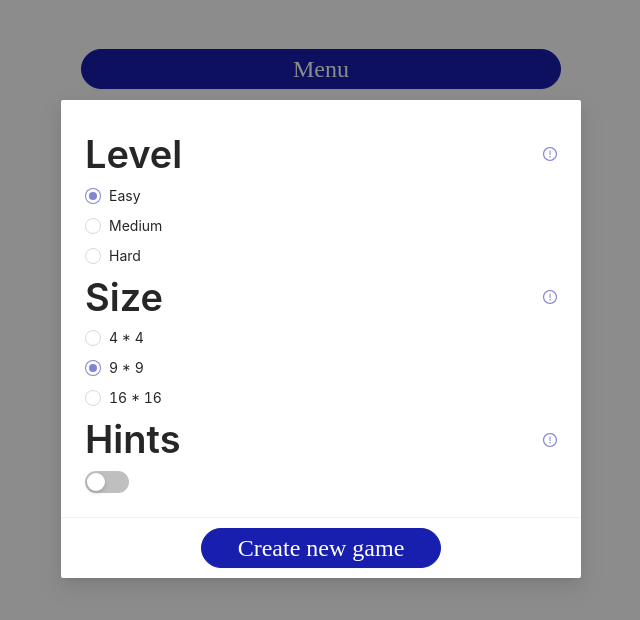
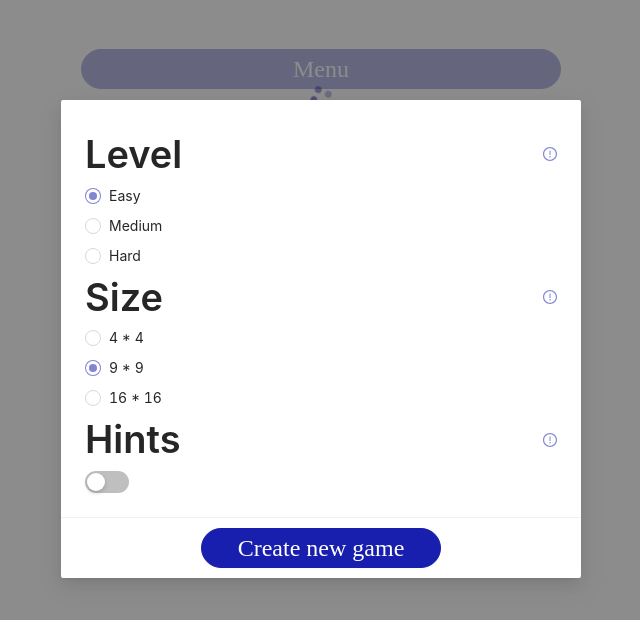
Before and after one commit to Aleks951/sudoku, a React (Create React App) app: page / in a window 1280 px wide. Shown: the top 620 px of the page, without its empty margins (319-959 px from the left). Built offline with nearby package versions, Linux system fonts and the light colour scheme.

Commit message:
Added spin and optimization component Cell

```diff
--- a/src/App.scss
+++ b/src/App.scss
@@ -1,6 +1,10 @@
 @import '~antd/dist/antd.css';
 
 $input-radio-color: rgba(24, 30, 173, 0.54);
+
+.ant-spin-dot-item {
+  background-color: $input-radio-color;
+}
 
 .ant-layout-header,
 .ant-layout {
--- a/src/App.tsx
+++ b/src/App.tsx
@@ -1,6 +1,7 @@
 import React, { useState, useMemo } from 'react';
 import Square from './components/Square';
 import GameSelection from './components/GameSelection';
+import WrapSpin from './components/WrapSpin'
 import { Layout, Button } from 'antd';
 
 import { useSelector, useDispatch } from 'react-redux'
@@ -22,15 +23,12 @@ function App() {
   }, [sizeBoard])
 
   const createGame = (difficultyLevel: number, sizeBoard: number) => {
-    const promise = new Promise(res => {
+    new Promise(res => {
       setLoading(true)
+      dispatch(setState({ difficultyLevel, sizeBoard }))
+      dispatch(newGame(sizeBoard))
       res(true)
-    })
-
-    promise
-      .then(() => dispatch(setState({ difficultyLevel, sizeBoard })))
-      .then(() => dispatch(newGame(sizeBoard)))
-      .then(() => setLoading(false))
+    }).then(() => setLoading(false))
   }
 
   return (
@@ -41,29 +39,24 @@ function App() {
         createGame={createGame}
         closable={board.length !== 0}
       />
+      <WrapSpin loading={loading}>
         <Header className='header'>
           <Button onClick={() => setVisibleModal(true)}>Menu</Button>
         </Header>
         <Content className='content'>
-        {loading
-          ?
-          null
-          :
           <div className='center-f'>
             <div className='myGridWrap2' style={{ gridTemplateColumns: gridTemplate, gridTemplateRows: gridTemplate }}>
-              {
-                board.map((square, i) => (
+              {board.map((square, i) => (
                 <Square
                   key={i}
                   square={square}
                   gridTemplate={gridTemplate}
                 />
-                ))
-              }
+              ))}
             </div>
           </div>
-        }
         </Content>
+      </WrapSpin>
     </Layout>
   )
 }
--- a/src/components/Cell.tsx
+++ b/src/components/Cell.tsx
@@ -1,4 +1,4 @@
-import React, { useState } from "react"
+import React, { useState, useEffect } from "react"
 import { InputNumber } from 'antd'
 import { RootState } from '../reducer'
 import { useSelector } from 'react-redux'
@@ -8,9 +8,17 @@ interface props {
     disabledCells: Array<number>
 }
 
+type typeInputValue = undefined | number
+
 export default ({ number, disabledCells }: props) => {
     const [statusAnswer, setStatusAnswer] = useState(false)
+    const [inputValue, setInputValue] = useState<typeInputValue>()
     const { hints, sizeBoard } = useSelector((state: RootState) => state.sudoku)
+
+    useEffect(() => {
+        setInputValue(undefined)
+        setStatusAnswer(false)
+    }, [disabledCells])
 
     return (
         <>
@@ -25,6 +33,7 @@ export default ({ number, disabledCells }: props) => {
                 :
                 <InputNumber
                     data-testid='active'
+                    value={inputValue}
                     min={1}
                     max={sizeBoard}
                     className="cell"
@@ -35,6 +44,7 @@ export default ({ number, disabledCells }: props) => {
                         } else {
                             setStatusAnswer(value !== number)
                         }
+                        setInputValue(value)
                     }}
                 />
             }
--- /dev/null
+++ b/src/components/WrapSpin.tsx
@@ -0,0 +1,28 @@
+import React, { useEffect, useState } from "react";
+import { Spin } from 'antd';
+
+interface props {
+    loading: boolean,
+    children: React.ReactNode
+}
+
+export default ({ loading, children }: props) => {
+    const [spinning, setSpinning] = useState(false)
+
+    useEffect(() => {
+        let timeout: ReturnType<typeof setTimeout>
+        if (loading) {
+            setSpinning(true)
+        } else {
+            timeout = setTimeout(() => { setSpinning(false) }, 400)
+        }
+
+        return () => { clearTimeout(timeout) }
+    }, [loading])
+
+    return (
+        <Spin spinning={spinning}>
+            {children}
+        </Spin>
+    )
+}
```
Lines whose indentation alone changed are shown as unchanged.
